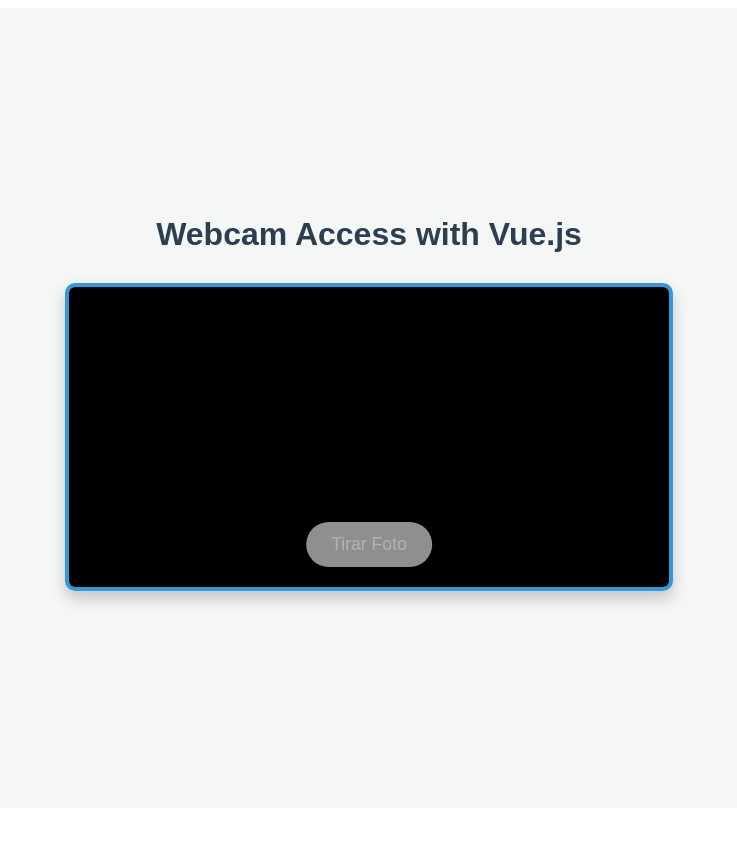
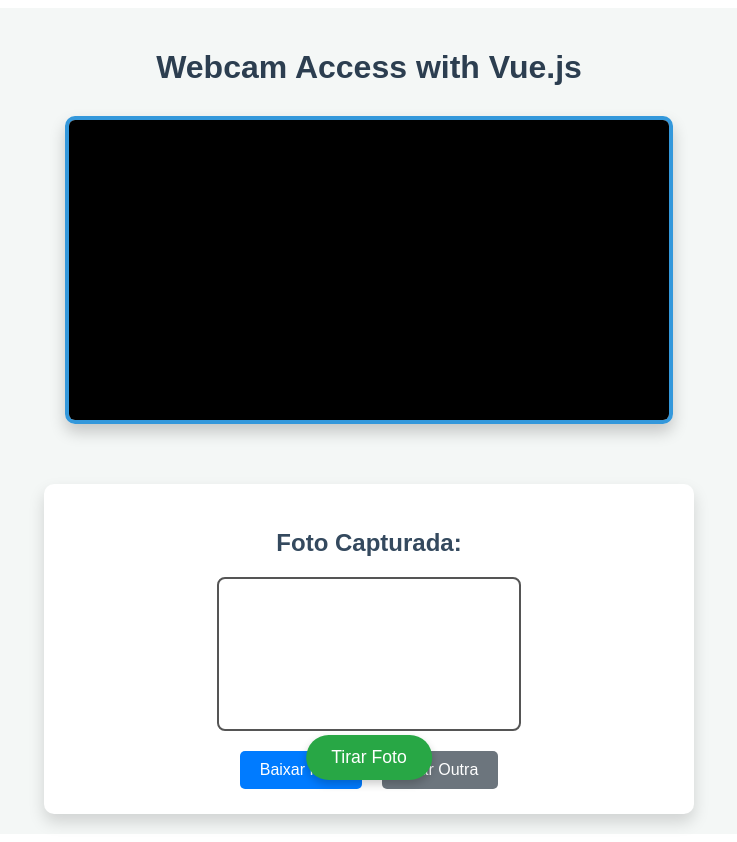
Before and after one commit to CaduSaless/leitorqr, a Vue app in the folder frontend/: page / in a window 1280 px wide. Shown: the whole page, without its empty margins (271-1008 px from the left). Before the commit the page ends 816 px from the top, so only its background shows below. Built offline with nearby package versions, Linux system fonts and the light colour scheme; no server answers.

Commit message:
teste camera

```diff
--- a/frontend/src/App.vue
+++ b/frontend/src/App.vue
@@ -9,12 +9,10 @@
 
     <div v-else class="video-wrapper">
       <video ref="videoElement" autoplay muted playsinline></video>
-      <button @click="takePhoto" :disabled="!isCameraReady" class="take-photo-button">
-        Tirar Foto
-      </button>
     </div>
+    <button @click="startCamera" class="take-photo-button">Tirar Foto</button>
 
-    <div v-show="photoTaken" class="photo-preview">
+    <div class="photo-preview">
       <h2>Foto Capturada:</h2>
       <canvas ref="photoCanvas"></canvas>
       <a :href="photoDataURL" download="minha-foto.png" class="download-button">
@@ -28,7 +26,7 @@
 </template>
 
 <script>
-import { ref, onMounted, onBeforeUnmount } from 'vue';
+import { ref, onBeforeUnmount } from 'vue';
 
 export default {
   name: 'CameraApp', // Nome do seu componente
@@ -45,6 +43,7 @@
 
     // Função para iniciar a câmera
     const startCamera = async () => {
+
       errorMessage.value = ''; // Limpa mensagens de erro anteriores
       isCameraReady.value = false;
       photoTaken.value = false;
@@ -62,10 +61,10 @@
       try {
         currentStream = await navigator.mediaDevices.getUserMedia(constraints);
         videoElement.value.srcObject = currentStream;
-
         videoElement.value.onloadedmetadata = () => {
           videoElement.value.play(); // Garantir que o vídeo comece a tocar
           isCameraReady.value = true;
+          takePhoto()
           console.log('Câmera carregada e vídeo pronto!');
         };
 
@@ -133,9 +132,6 @@
     };
 
     // Hooks de ciclo de vida do Vue
-    onMounted(() => {
-      startCamera(); // Inicia a câmera quando o componente é montado
-    });
 
     onBeforeUnmount(() => {
       stopCamera(); // Para a câmera quando o componente é desmontado
@@ -150,6 +146,7 @@
       photoTaken,
       photoDataURL,
       takePhoto,
+      startCamera,
       clearPhoto
     };
   }
```
Also changed, not shown: 2 other files (tests, documents, lock files or other folders).
